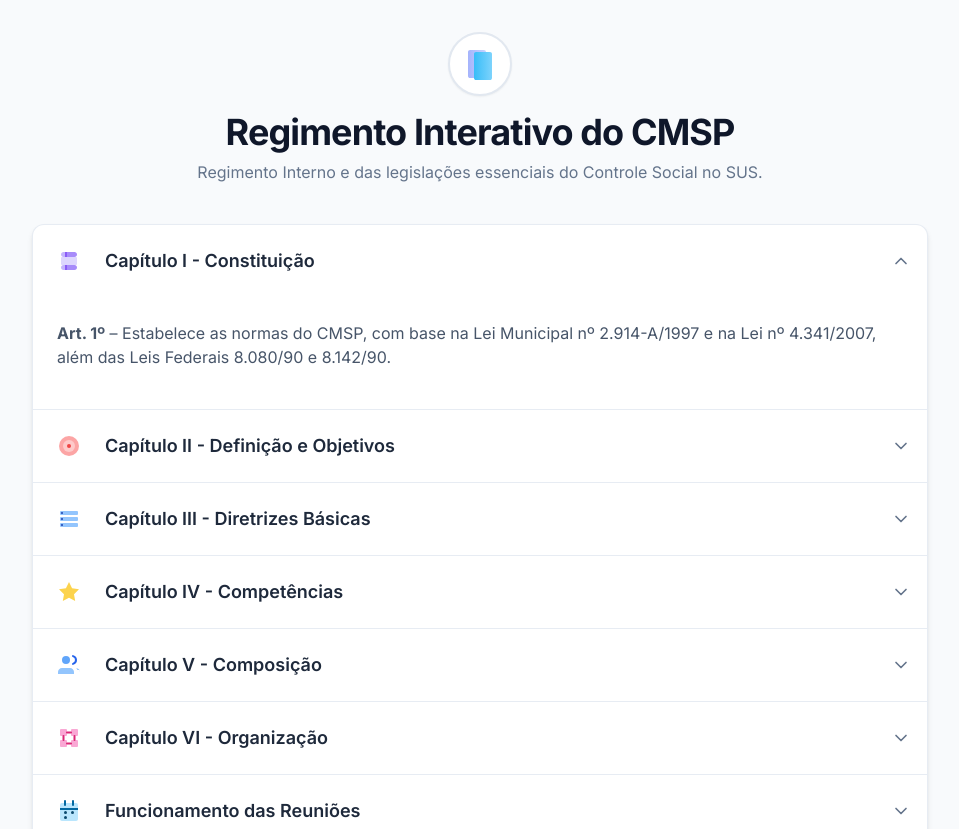
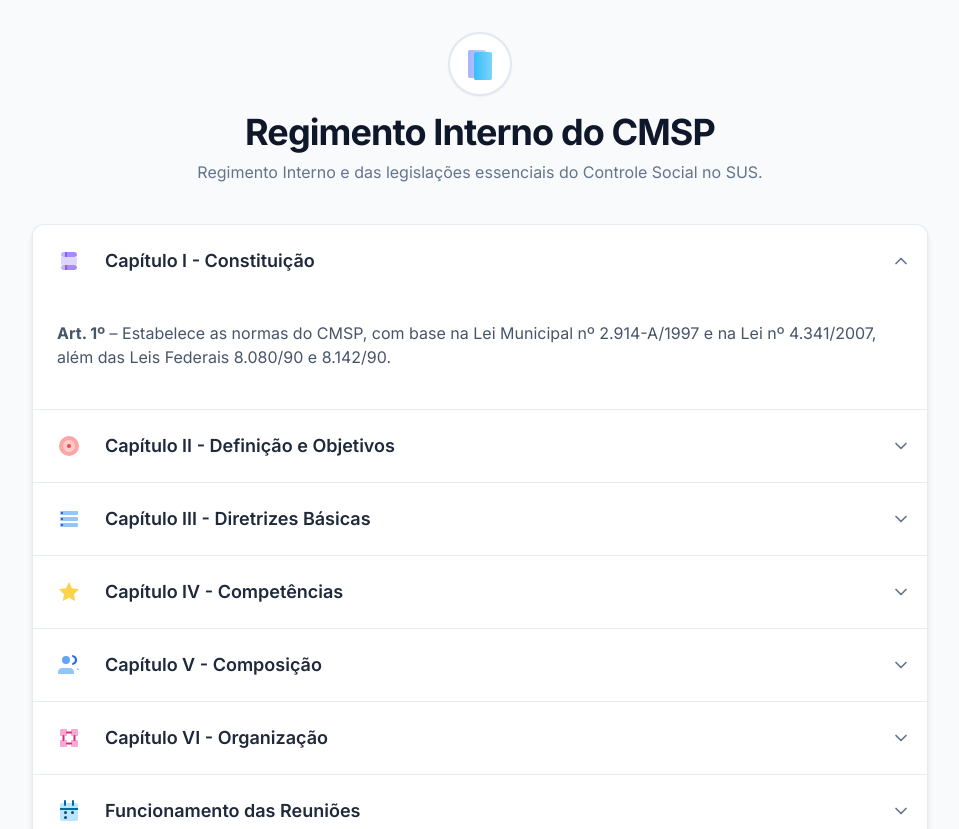
Before and after one commit to fksinamuniz/CMSP, a plain HTML site: page index.html in a window 1280 px wide. Shown: the top 829 px of the page, without its empty margins (160-1119 px from the left). Drawn offline with nearby package versions, Linux system fonts and the light colour scheme.

Commit message:
Update index.html

```diff
--- a/index.html
+++ b/index.html
@@ -3,7 +3,7 @@
 <head>
     <meta charset="UTF-8">
     <meta name="viewport" content="width=device-width, initial-scale=1.0">
-    <title>Regimento Interativo do CMSP</title>
+    <title>Regimento Interno do CMSP</title>
     <script src="https://cdn.tailwindcss.com"></script>
     <link rel="preconnect" href="https://fonts.googleapis.com">
     <link rel="preconnect" href="https://fonts.gstatic.com" crossorigin>
@@ -52,7 +52,7 @@
                     </svg>
                 </div>
                 <h1 class="text-3xl sm:text-4xl font-bold text-slate-900 tracking-tight">
-                    Regimento Interativo do CMSP
+                    Regimento Interno do CMSP
                 </h1>
                 <p class="text-slate-500 mt-2 max-w-2xl mx-auto">
                     Regimento Interno e das legislações essenciais do Controle Social no SUS.
```
